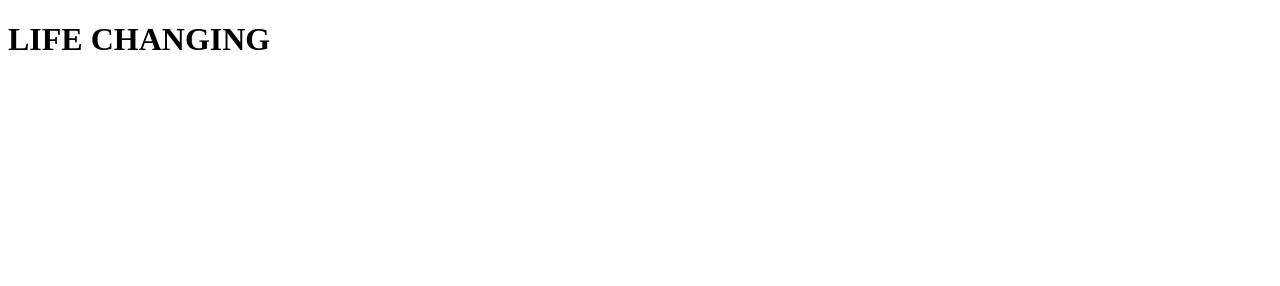
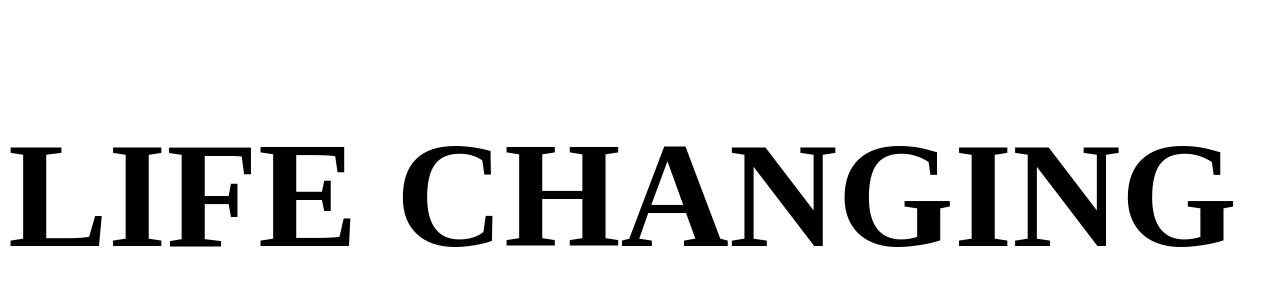
Before and after one commit to glynn315/portfolio.io, a plain HTML site: page index.html in a window 1280 px wide. Drawn offline with Linux system fonts and the light colour scheme.

Commit message:
Update index.html

```diff
--- a/index.html
+++ b/index.html
@@ -4,6 +4,18 @@
     <meta charset="UTF-8">
     <meta name="viewport" content="width=device-width, initial-scale=1.0">
     <title>YVERT</title>
+    <style>
+    body{
+        display:flex;
+        jusify-content:center;
+        align-items:center;
+    }
+    h1{
+        font-size:150px;
+    }
+
+    </style>
+
 </head>
 <body>
     <h1>LIFE CHANGING</h1>
```
